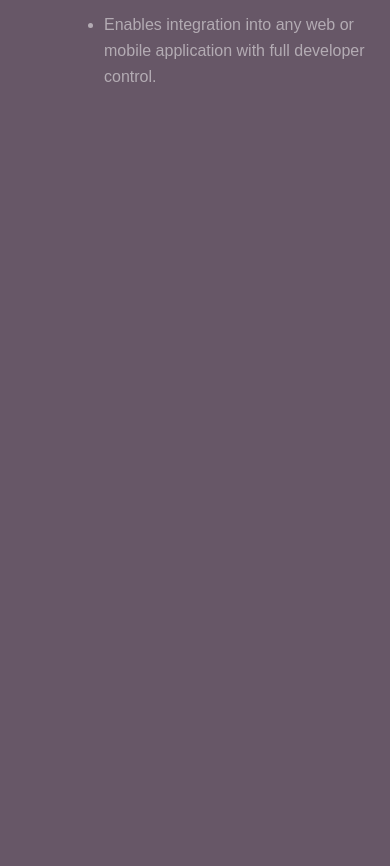
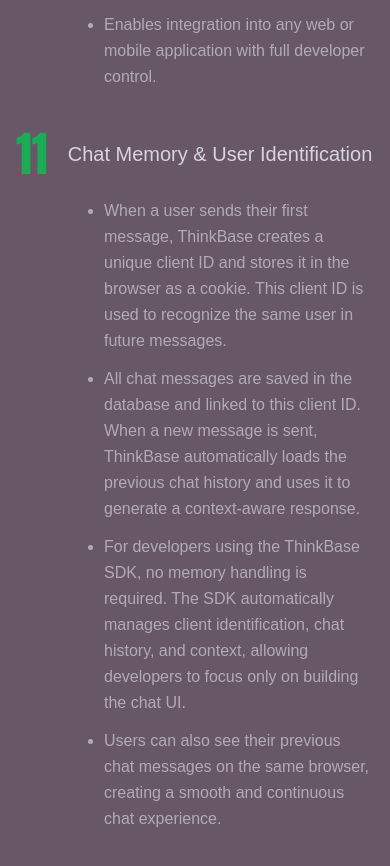
Before and after one commit to hashalagayendra/portfolio, a Next.js app: page /Projects/ThinkBase in a window 390 px wide. Shown: the part 4040-4906 px from the top of the page. Before the commit the page ends 4130 px from the top, so only its background shows below. Built offline with nearby package versions, Linux system fonts and the light colour scheme; a web font is replaced by a local one.

Commit message:
add new feature in thinkbase

```diff
--- a/app/Projects/ThinkBase/page.tsx
+++ b/app/Projects/ThinkBase/page.tsx
@@ -167,12 +167,16 @@
     title: string;
     description: string;
     subTitles: string[];
-    url: string;
+    url: string | null;
     number: number;
   }) {
     return (
       <div className="flex mt-10 gap-8 max-lg:flex-col max-lg:items-center">
-        <div className="flex-1 flex flex-col gap-5 max-w-3xl w-full">
+        <div
+          className={`flex-1 flex flex-col gap-5 ${
+            !url ? "w-full" : "max-w-3xl"
+          } w-full`}
+        >
           <div className="flex  gap-5  items-center">
             <h1
               className={`text-6xl text-green-500/75 ${anton.className}  max-md:text-5xl`}
@@ -196,6 +200,7 @@
             </ul>
           </div>
         </div>
+        {url && (
           <div className="flex-1 justify-start flex max-lg:justify-center w-full max-lg:hidden">
             {/* <Image
             src={url}
@@ -215,12 +220,13 @@
               ></video>
             </div>
           </div>
+        )}
       </div>
     );
   }
 
   return (
-    <section className="xl:px-30 px-10 max-md:px-4 relative">
+    <section className="xl:px-30 px-10 max-md:px-4 relative pb-14">
       <Link
         href="/"
         className="absolute top-10 left-10 xl:left-30 max-md:left-4 z-50 flex items-center gap-2 text-white/50 hover:text-green-500 transition-colors duration-300 group"
@@ -328,6 +334,20 @@
             number={each.id as unknown as number}
           />
         ))}
+
+        <FeatureCard
+          key={100}
+          title="Chat Memory & User Identification"
+          description={""}
+          url={null}
+          subTitles={[
+            "When a user sends their first message, ThinkBase creates a unique client ID and stores it in the browser as a cookie. This client ID is used to recognize the same user in future messages.",
+            "All chat messages are saved in the database and linked to this client ID. When a new message is sent, ThinkBase automatically loads the previous chat history and uses it to generate a context-aware response.",
+            "For developers using the ThinkBase SDK, no memory handling is required. The SDK automatically manages client identification, chat history, and context, allowing developers to focus only on building the chat UI.",
+            "Users can also see their previous chat messages on the same browser, creating a smooth and continuous chat experience.",
+          ]}
+          number={11}
+        />
       </motion.div>
     </section>
   );
--- a/components/Herosection.tsx
+++ b/components/Herosection.tsx
@@ -54,14 +54,16 @@
           </p>
         </motion.div>
         <motion.a
-          initial={{ opacity: 0, y: 30 }}
-          animate={{ opacity: 1, y: 0 }}
-          transition={{ duration: 0.6, delay: 0.4 }}
+          initial={{ opacity: 0 }}
+          animate={{ opacity: 1 }}
+          transition={{ duration: 0.6, delay: 0.5 }}
           href="/cv/R.A.H.G Ranasingha_CV.pdf"
           download="R.A.H.G Ranasingha_CV.pdf"
-          className={`bg-green-500/65 hover:-translate-y-1 hover:scale-102 hover:bg-green-500/75 transition-all  duration-500 ease-in-out w-fit py-4 px-8 max-lg:py-2 max-lg:px-4 max-lg:self-start cursor-pointer`}
+          className={`w-fit py-3 px-8 max-lg:py-2 max-lg:px-6 max-lg:self-start cursor-pointer bg-green-500 hover:bg-green-600 transition-all duration-300 active:translate-y-0.5`}
         >
-          <h1 className={`tracking-wider ${adamina.className} lg:text-xl`}>
+          <h1
+            className={`tracking-wider ${adamina.className} lg:text-xl text-white font-semibold hover:scale-105 transition-transform duration-200`}
+          >
             Download CV
           </h1>
         </motion.a>
```
Lines whose indentation alone changed are shown as unchanged.
